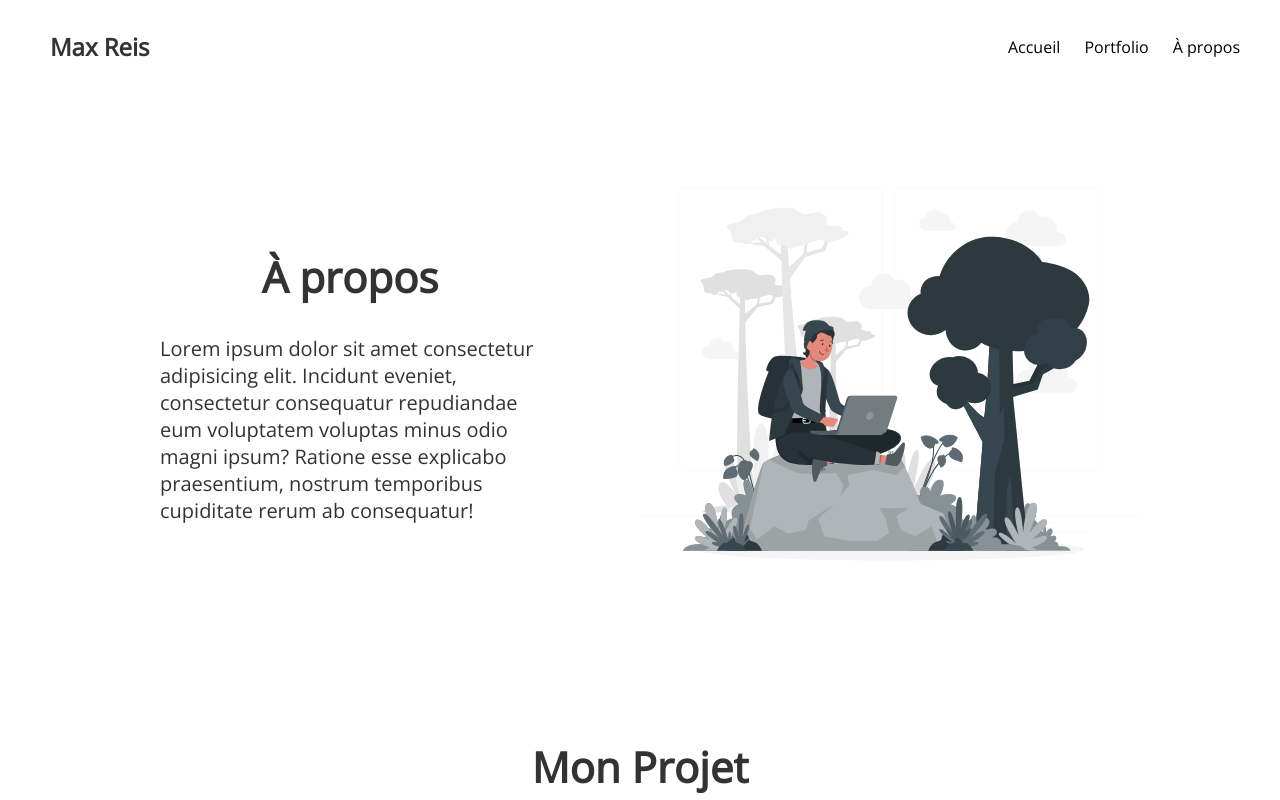
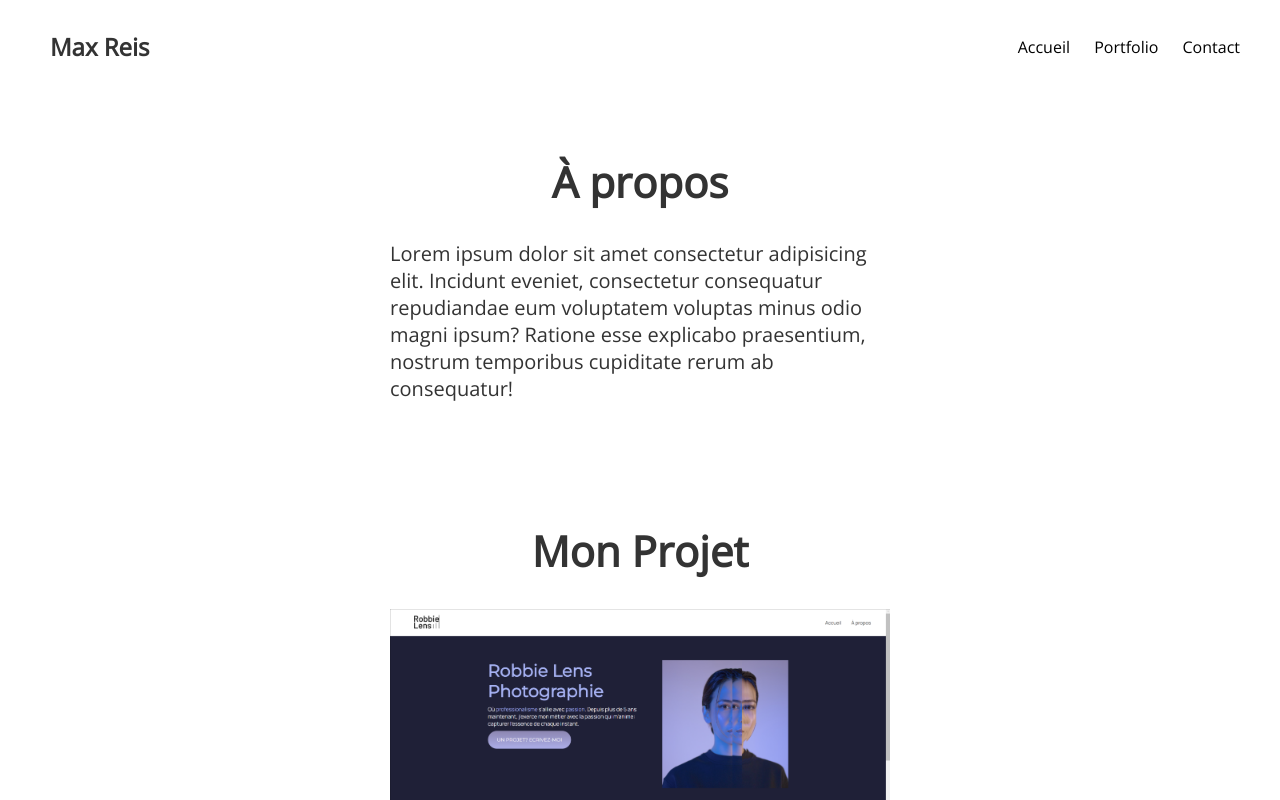
Before and after one commit to LightningMax/max-portfolio, a plain HTML site: page index.html in a window 1280 px wide. Shown: the top 800 px of the page. Drawn offline with nearby package versions, Linux system fonts and the light colour scheme.

Commit message:
Fixed menu nav

```diff
--- a/index.html
+++ b/index.html
@@ -15,29 +15,25 @@
         <nav>
             <div class="menu-nav">
                 <h1>Max Reis</h1>
-                <ul>
-                    <li><a href="#about">Accueil</a></li>
-                    <li><a href="#portfolio">Portfolio</a></li>
-                    <li><a href="#contact">À propos</a></li>
-                </ul>
+                    <div>
+                        <a href="#accueil">Accueil</a>
+                        <a href="#portfolio">Portfolio</a>
+                        <a href="#contact">Contact</a>
+                    </div>
             </div>
         </nav>
     </header>
 
     <section class="a-propos">
         <div class="container">
-            <h2>À propos</h2>
+            <h2 id="accueil">À propos</h2>
             <p>Lorem ipsum dolor sit amet consectetur adipisicing elit. Incidunt eveniet, consectetur consequatur repudiandae eum voluptatem voluptas minus odio magni ipsum? Ratione esse explicabo praesentium, nostrum temporibus cupiditate rerum ab consequatur!</p>
         </div>
-        <a target="_blank"
-            href="https://storyset.com/people">
-            <img src="imagens/Working from anywhere-rafiki.svg" style="width: 500px;" title="People illustrations by Storyset">
-        </a>
     </section>
 
     <section>
         <div class="container">
-            <h2>Mon Projet</h2>
+            <h2 id="portfolio">Mon Projet</h2>
             <div class="portfolio-item">
                 <a href="imagens/accueil-robbie-lens.png">
                     <img src="imagens/accueil-robbie-lens.png">
@@ -51,7 +47,7 @@
 
     <section>
         <div class="container">
-            <h2>Contact Me</h2>
+            <h2 id="contact">Contact</h2>
             <p>Lorem ipsum dolor sit amet consectetur adipisicing elit. Tempore odit, assumenda quasi unde veritatis dolores officiis quod officia omnis quisquam veniam maiores autem facere eaque fugiat magni tenetur excepturi aut.</p>
         </div>
     </section>
--- a/styles.css
+++ b/styles.css
@@ -35,8 +35,8 @@ header {
     margin-left: 30px;
 }
 
-nav ul li {
-    display: inline;
+nav a {
+    /* display: inline-block; */
     margin-right: 20px;
 }
 
```
